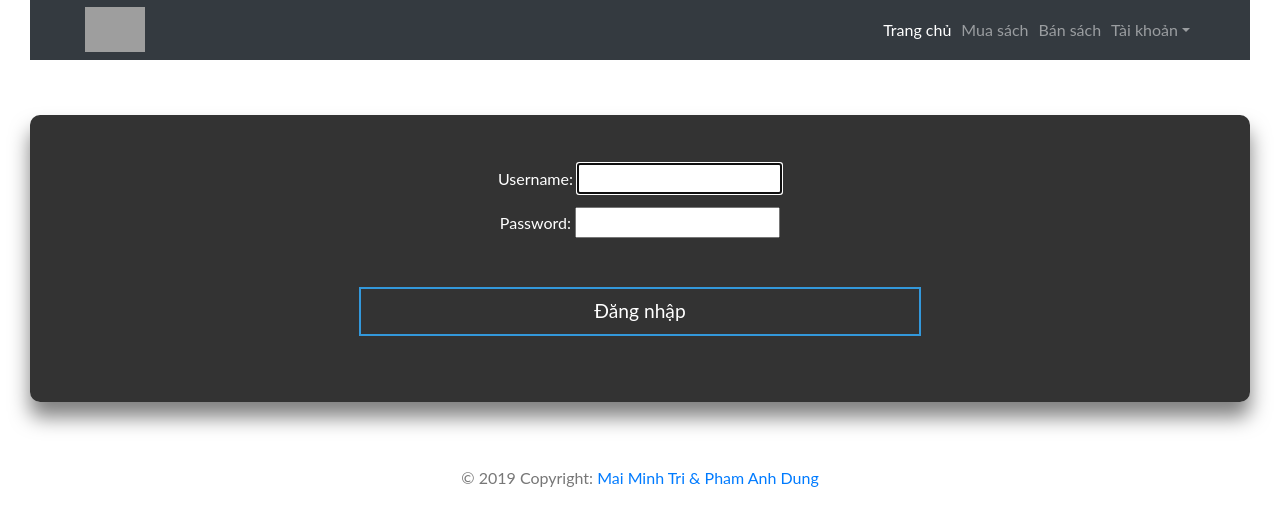
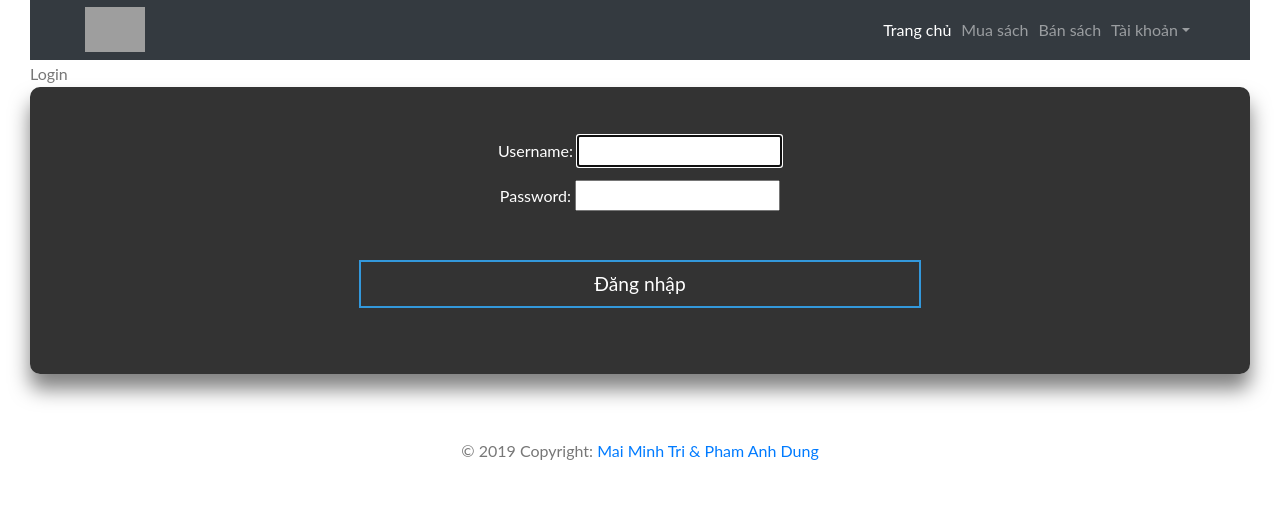
Before and after one commit to AnhDungPham2901/StuMarket, a Django app: page /accounts/login/ in a window 1280 px wide. Shown: the part 31-557 px from the top of the page. Run offline with Django 3.2, Linux system fonts and the light colour scheme; some libraries are stand-ins or nearby versions; grey boxes are pictures that could not be loaded.

Commit message:
Update login.html

```diff
--- a/accounts/templates/registration/login.html
+++ b/accounts/templates/registration/login.html
@@ -1,6 +1,6 @@
 {% extends 'base.html' %}
 {% block content %}
-{% block title %}<br><br>{% endblock %}
+{% block title %}Login{% endblock %}
 
 
 <!DOCTYPE html>
```
